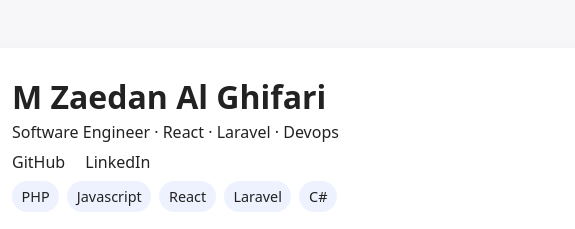
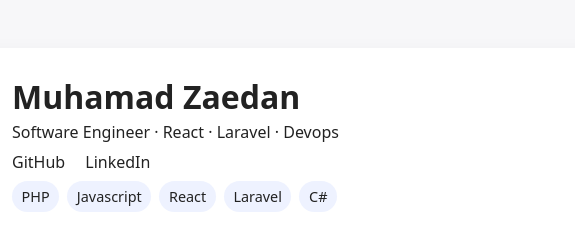
Before and after one commit to mzaedan/my-profile, a plain HTML site: page index.html in a window 1280 px wide. Shown: the top 229 px of the page, 290-865 px from the left. Drawn offline with Linux system fonts and the light colour scheme.

Commit message:
update h1

```diff
--- a/index.html
+++ b/index.html
@@ -70,7 +70,7 @@
           alt="avatar"
         />
         <div>
-          <h1>M Zaedan Al Ghifari</h1>
+          <h1>Muhamad Zaedan</h1>
           <div>Software Engineer · React · Laravel · Devops</div>
           <div class="links" style="margin-top: 0.5rem">
             <a href="https://github.com/mzaedan" target="_blank">GitHub</a>
```
